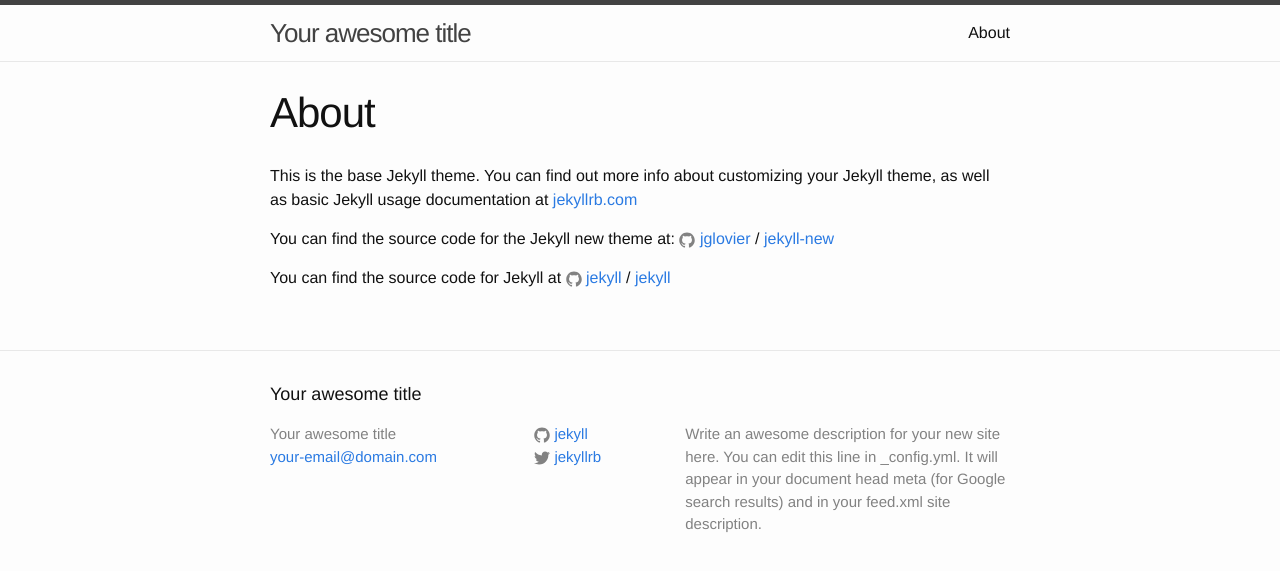
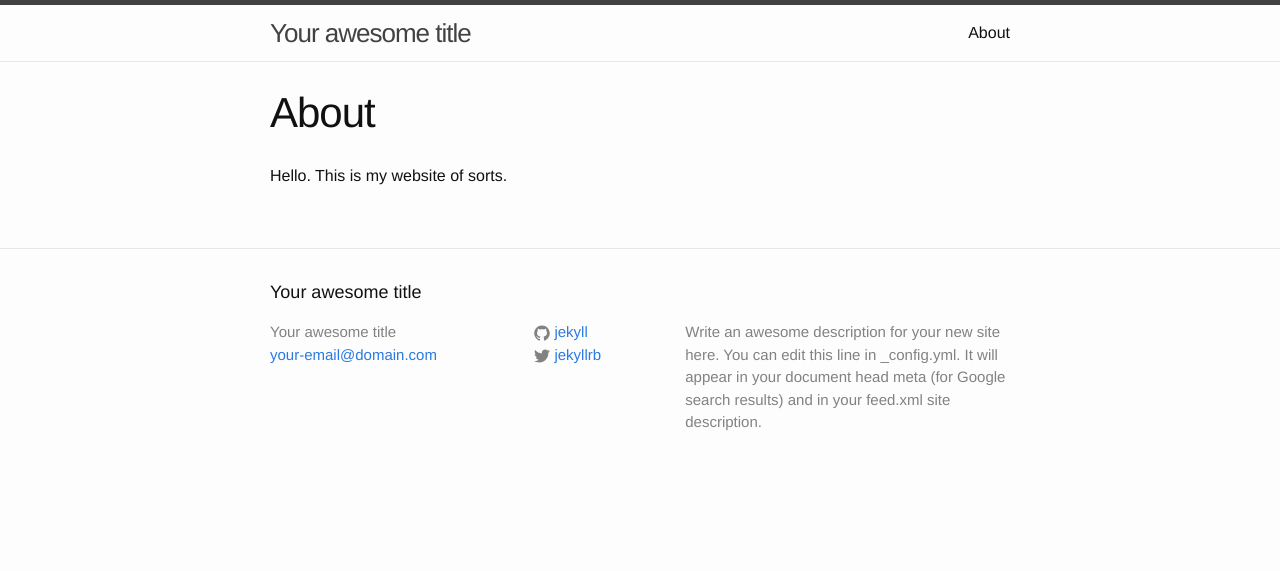
Before and after one commit to dac067/dac067.github.io, a Jekyll site: the page built from about.md, in a window 1280 px wide. Shown: the top 571 px of the page. Built offline with Jekyll 4.4.1, drawn with Linux system fonts in a browser that asks for light colours.

Commit message:
Changed about page

```diff
--- a/about.md
+++ b/about.md
@@ -4,12 +4,4 @@
 permalink: /about/
 ---
 
-This is the base Jekyll theme. You can find out more info about customizing your Jekyll theme, as well as basic Jekyll usage documentation at [jekyllrb.com](http://jekyllrb.com/)
-
-You can find the source code for the Jekyll new theme at:
-{% include icon-github.html username="jglovier" %} /
-[jekyll-new](https://github.com/jglovier/jekyll-new)
-
-You can find the source code for Jekyll at
-{% include icon-github.html username="jekyll" %} /
-[jekyll](https://github.com/jekyll/jekyll)
+Hello. This is my website of sorts.
```
